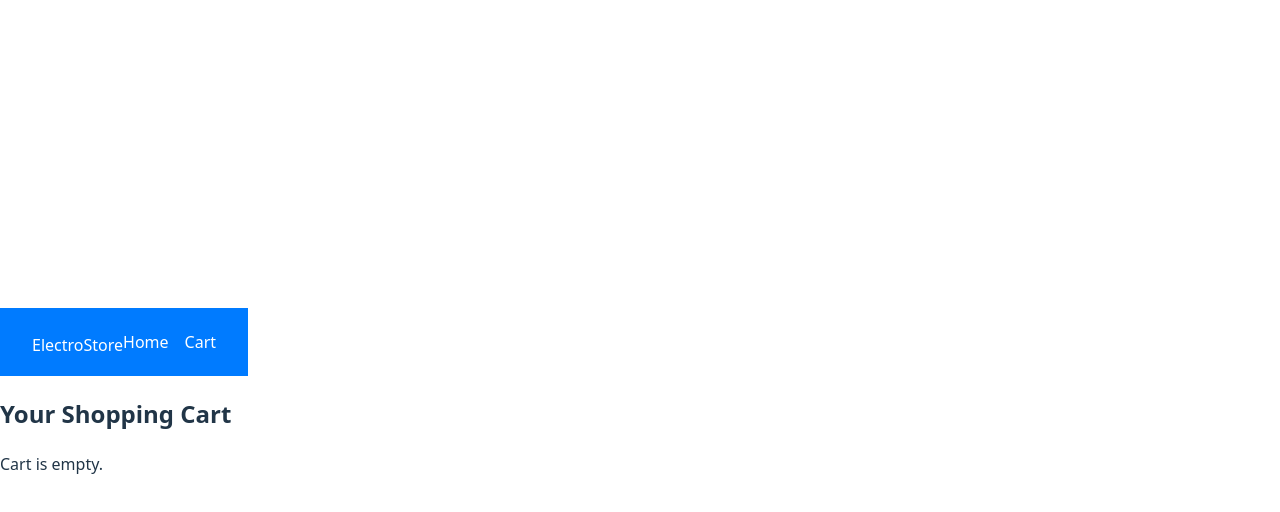
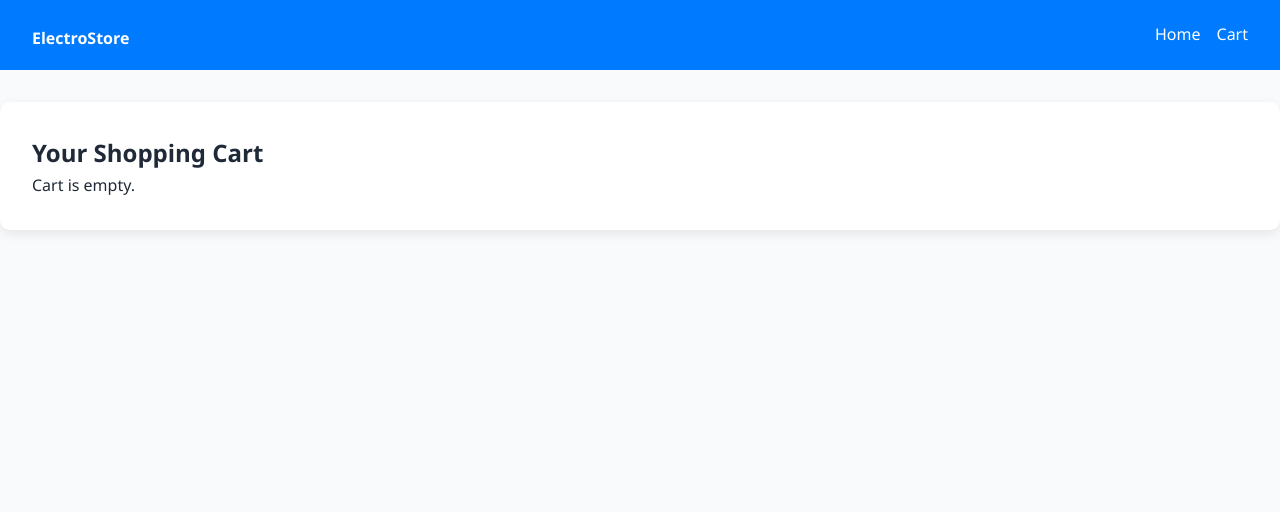
Before and after one commit to tinamanga/ElectroStore-Project, a React (Vite) app: page /cart in a window 1280 px wide. Shown: the top 512 px of the page. Built offline with nearby package versions, Linux system fonts and the light colour scheme.

Commit message:
added an image url on db.json

```diff
--- a/public/db.json
+++ b/public/db.json
@@ -82,7 +82,7 @@
         "name": "VR Headset",
         "price": 29900,
         "description": "Virtual reality headset for immersive gaming.",
-        "image": "https://cdn.pixabay.com/photo/2017/01/31/17/44/vr-2026816_1280.png"
+        "image": "https://dealfit.tech/wp-content/uploads/2024/02/OculusQuest2-128Gb-VirtualRealityHeadset-1_400x.webp"
       },
       {
         "id": 13,
--- a/src/index.css
+++ b/src/index.css
@@ -1,72 +1,185 @@
-
-:root {
-  font-family: system-ui, Avenir, Helvetica, Arial, sans-serif;
-  line-height: 1.5;
-  font-weight: 400;
-  color-scheme: light dark;
-  color: rgba(255, 255, 255, 0.87);
-  background-color: #242424;
+/*  Global Reset */
+* {
+  margin: 0;
+  padding: 0;
+  box-sizing: border-box;
 }
 
 body {
-  margin: 0;
-  display: flex;
-  place-items: center;
-  min-width: 320px;
-  min-height: 100vh;
-  font-synthesis: none;
-  text-rendering: optimizeLegibility;
+  font-family: 'Segoe UI', Tahoma, Geneva, Verdana, sans-serif;
+  background-color: #f9fafb;
+  color: #1f2937;
+  line-height: 1.6;
 }
 
-h1 {
-  font-size: 3.2em;
-  line-height: 1.1;
+a {
+  text-decoration: none;
+  color: inherit;
 }
 
-
-a {
-  font-weight: 500;
-  color: #646cff;
-  text-decoration: inherit;
+img {
+  max-width: 100%;
+  display: block;
 }
 
-a:hover {
-  color: #535bf2;
+.container {
+  width: 90%;
+  max-width: 1200px;
+  margin: 0 auto;
 }
 
-
-button {
-  border-radius: 8px;
-  border: 1px solid transparent;
-  padding: 0.6em 1.2em;
-  font-size: 1em;
-  font-weight: 500;
-  font-family: inherit;
-  background-color: #1a1a1a;
-  cursor: pointer;
-  transition: border-color 0.25s;
+/* Header  */
+header {
+  background-color: #111827;
+  color: white;
+  padding: 1rem 0;
+  box-shadow: 0 4px 10px rgba(0,0,0,0.1);
 }
 
-button:hover {
-  border-color: #646cff;
+header .container {
+  display: flex;
+  justify-content: space-between;
+  align-items: center;
 }
 
-button:focus {
-  outline: 4px auto -webkit-focus-ring-color;
+header h1 {
+  font-size: 1.5rem;
+  color: #3b82f6;
 }
 
+header nav a {
+  margin-left: 1.5rem;
+  font-weight: 500;
+  color: #e0f2fe;
+  transition: color 0.3s;
+}
 
-@media (prefers-color-scheme: light) {
-  :root {
-    color: #213547;
-    background-color: #ffffff;
-  }
+header nav a:hover {
+  color: #22c55e;
+}
 
-  a:hover {
-    color: #747bff;
-  }
+/* Footer  */
+footer {
+  background-color: #111827;
+  color: #e0f2fe;
+  text-align: center;
+  padding: 1rem 0;
+  margin-top: 3rem;
+  font-size: 0.9rem;
+}
 
-  button {
-    background-color: #f9f9f9;
-  }
+/*  Product Grid  */
+.product-grid {
+  display: grid;
+  grid-template-columns: repeat(auto-fit, minmax(250px, 1fr));
+  gap: 2rem;
+  margin-top: 2rem;
 }
+
+.product-card {
+  background: white;
+  border: 1px solid #e5e7eb;
+  border-radius: 10px;
+  padding: 1.2rem;
+  box-shadow: 0 4px 12px rgba(0,0,0,0.05);
+  transition: box-shadow 0.3s, transform 0.3s;
+}
+
+.product-card:hover {
+  box-shadow: 0 6px 16px rgba(0,0,0,0.1);
+  transform: translateY(-4px);
+}
+
+.product-card img {
+  height: 200px;
+  object-fit: contain;
+  margin-bottom: 1rem;
+}
+
+.product-card h3 {
+  font-size: 1.1rem;
+  margin-bottom: 0.3rem;
+}
+
+.product-card p {
+  color: #6b7280;
+  font-size: 0.9rem;
+  margin-bottom: 1rem;
+}
+
+/* Buttons  */
+.btn {
+  background-color: #3b82f6;
+  color: white;
+  padding: 0.6rem 1rem;
+  border: none;
+  border-radius: 6px;
+  font-weight: bold;
+  font-size: 0.95rem;
+  cursor: pointer;
+  transition: background-color 0.3s;
+}
+
+.btn:hover {
+  background-color: #2563eb;
+}
+
+.btn-secondary {
+  background-color: #f3f4f6;
+  color: #1f2937;
+}
+
+.btn-secondary:hover {
+  background-color: #e5e7eb;
+}
+
+/* Cart Page */
+.cart {
+  background: white;
+  border-radius: 10px;
+  padding: 2rem;
+  margin-top: 2rem;
+  box-shadow: 0 4px 12px rgba(0,0,0,0.08);
+}
+
+.cart-item {
+  display: flex;
+  justify-content: space-between;
+  border-bottom: 1px solid #e5e7eb;
+  padding: 1rem 0;
+}
+
+.cart-item:last-child {
+  border-bottom: none;
+}
+
+.cart-item h4 {
+  font-size: 1rem;
+}
+
+.cart-controls {
+  display: flex;
+  align-items: center;
+  gap: 0.5rem;
+}
+
+.total {
+  text-align: right;
+  margin-top: 1.5rem;
+  font-size: 1.2rem;
+  font-weight: bold;
+  color: #3b82f6;
+}
+
+/* Utility Classes */
+.text-center {
+  text-align: center;
+}
+
+.mt-2 {
+  margin-top: 2rem;
+}
+
+.mb-2 {
+  margin-bottom: 2rem;
+}
```
